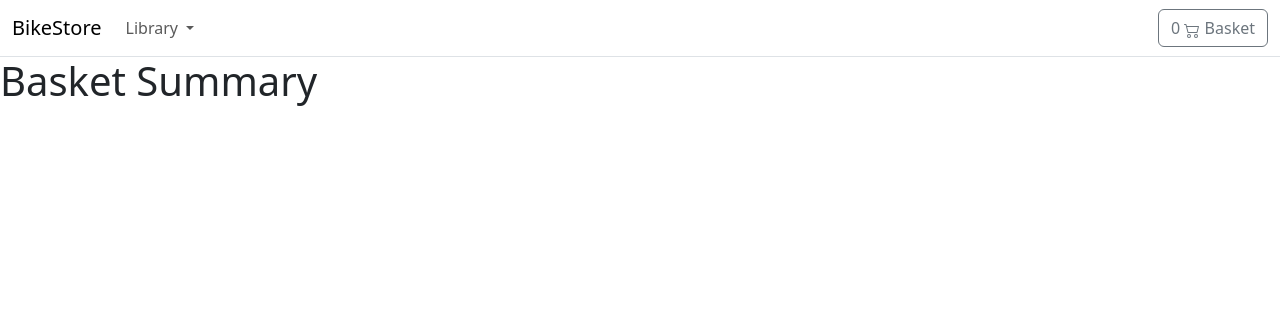
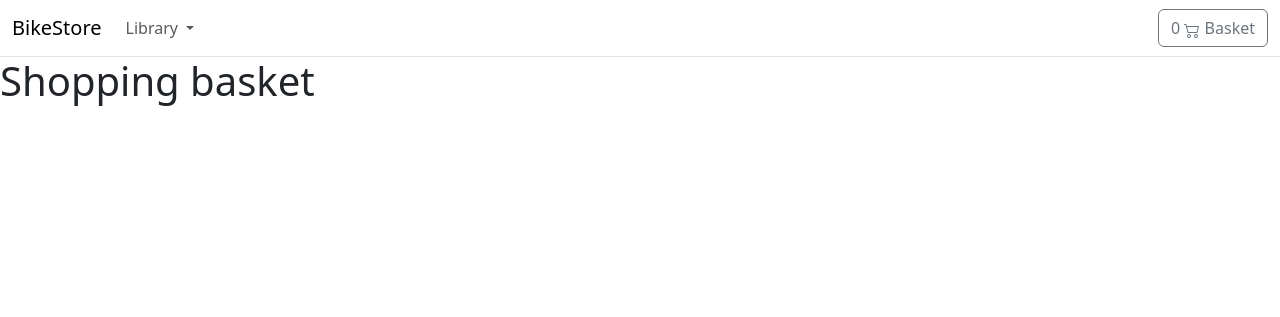
Before and after one commit to dsuetin/django_project, a Django app: page /basket/ in a window 1280 px wide. Shown: the top 317 px of the page. Run offline with Django 4.2, Linux system fonts and the light colour scheme; data comes from the database, SQL or seed files in the repository.

Commit message:
basket in progress

```diff
--- a/basket/basket.py
+++ b/basket/basket.py
@@ -12,14 +12,19 @@ class Basket():
     def add(self, product, qty=1):
         """
         """
-        product_id = product.id
-        print('add product_id', product_id)
-        if product_id not in self.basket:
-            self.basket[product_id] = {'price': float(product.price), 'qty': int(qty)}
-            print('add self.basket[product_id]', self.basket[product_id])
+        product_id = str(product.id)
+        print('add product_id', product_id, self.basket, str(product_id) in self.basket)
+        if product_id in self.basket:
+            self.basket[product_id]['qty'] = qty
         else:
-            print('Товар уже добавлен в корзину')
+            self.basket[product_id] = {'price': str(product.price), 'qty':
+                                       qty}
+        # self.save()
+        self.session['skey'] = self.basket
+
         self.session.modified = True
+        # from django.contrib.sessions.models import Session
+        # s = Session.objects.get(pk='fbsljzqwkgm6bk1tkciflde5c18lkn44')
 
     def __len__(self):
         """
--- a/basket/views.py
+++ b/basket/views.py
@@ -23,12 +23,13 @@ def basket_add(request):
         product_id = int(request.POST.get('productid'))
         product_qty = int(request.POST.get('productqty'))
         print('product_id', product_id)
+        print('product_qty', product_qty)
         product = get_object_or_404(Product, id=product_id)
         # basketqty = basket.__len__()
         basket.add(product=product, qty=product_qty)
         # basket.add(product=product, qty=basketqty)
-        #
-        response = JsonResponse({'qty': product_qty})
+        basketqty = basket.__len__()
+        response = JsonResponse({'qty': basketqty})
         print('basket_add response', response)
         # response = {}
         return response
--- a/templates/store/basket/summary.html
+++ b/templates/store/basket/summary.html
@@ -7,6 +7,18 @@ Basket Summary
 
 {% block content %}
 
-    <h1>Basket Summary</h1>
+    <main class="=pt-5">
+        <div class="=container">
+            <h1 class="=h5">Shopping basket</h1>
+            {% for item in basket%}
+            {% with product=item.product %}
+            <div class="row mb-4 border">
+
+            </div>
+            {% endwith %}
+            {% endfor %}
+            <div class="col-12 text-end">
+        </div>
+    </main>
 
 {% endblock %}
```
